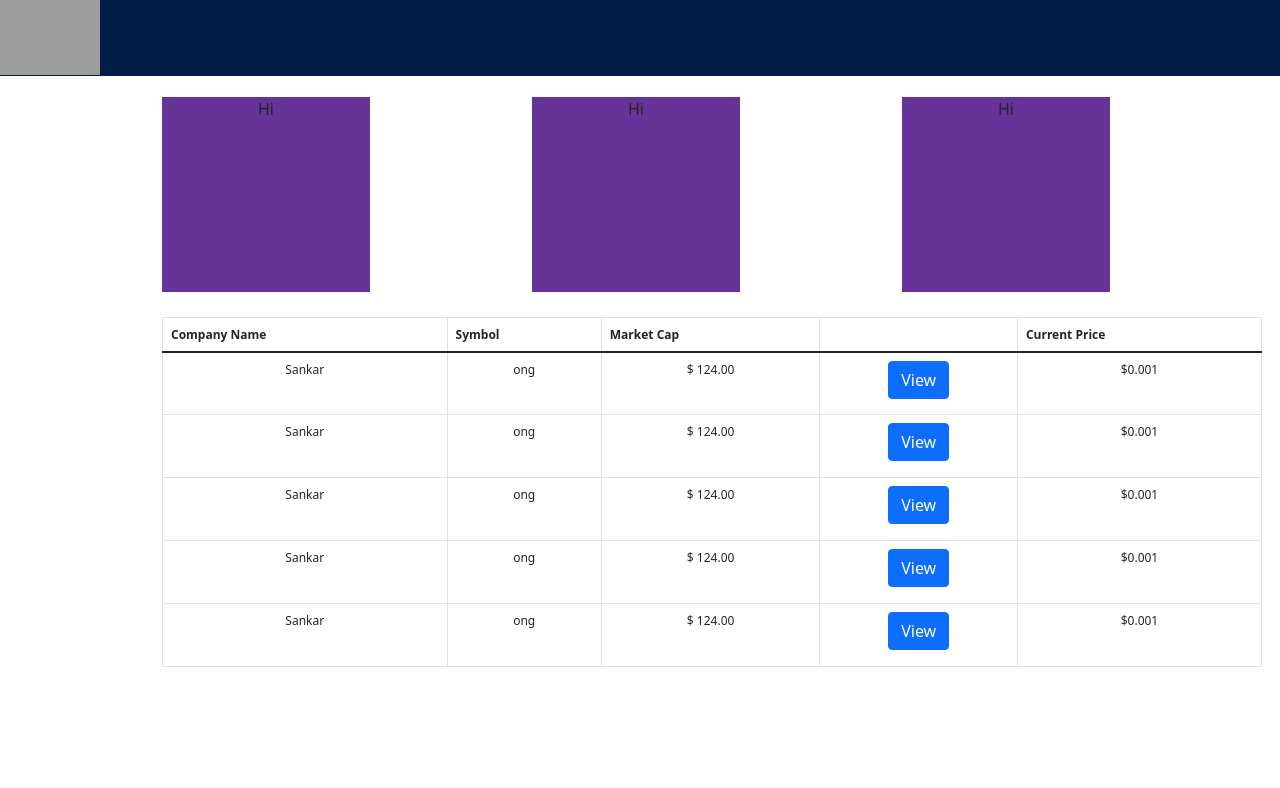
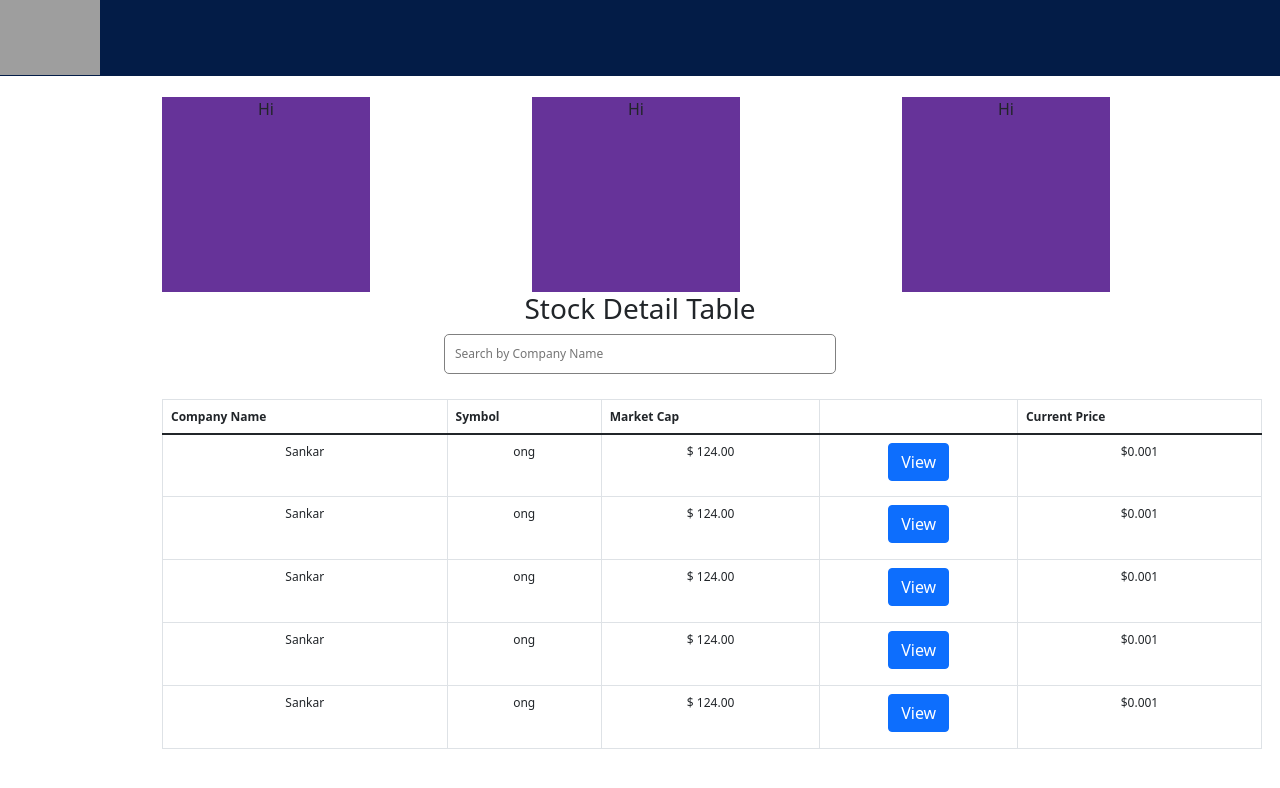
Before and after one commit to cedric-san/Quikie-App, a React (Create React App) app: page / in a window 1280 px wide. Shown: the top 788 px of the page. Built offline with nearby package versions, Linux system fonts and the light colour scheme; grey boxes are pictures that could not be loaded; the HTML template or start-up script is replaced by a standard one.

Commit message:
2 files modified

```diff
--- a/src/Components/Home/Table.css
+++ b/src/Components/Home/Table.css
@@ -9,3 +9,11 @@
   height: 60px;
   text-align: center;
 }
+input {
+  display: inline;
+  width: 392px;
+  padding: 10px;
+  font-size: 12px;
+  border-radius: 5px;
+  border: 1px solid gray;
+}
--- a/src/Components/Home/Table.js
+++ b/src/Components/Home/Table.js
@@ -3,6 +3,9 @@
 const Table = () => {
   return (
     <div>
+      <h3>Stock Detail Table</h3>
+      <input type="text" placeholder="Search by Company Name" />
+
       <table className="table table-bordered table-style">
         <thead>
           <tr>
```
